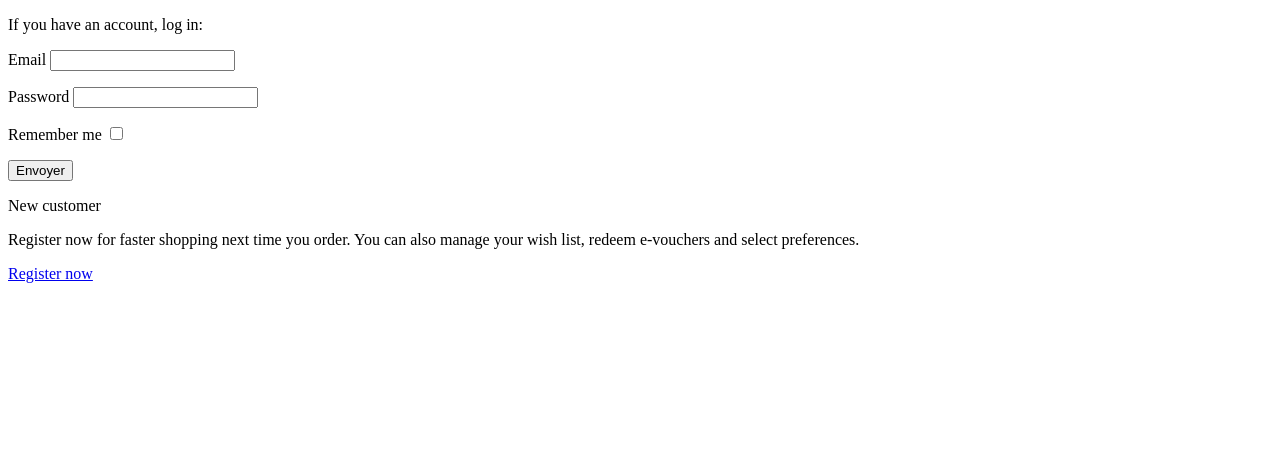
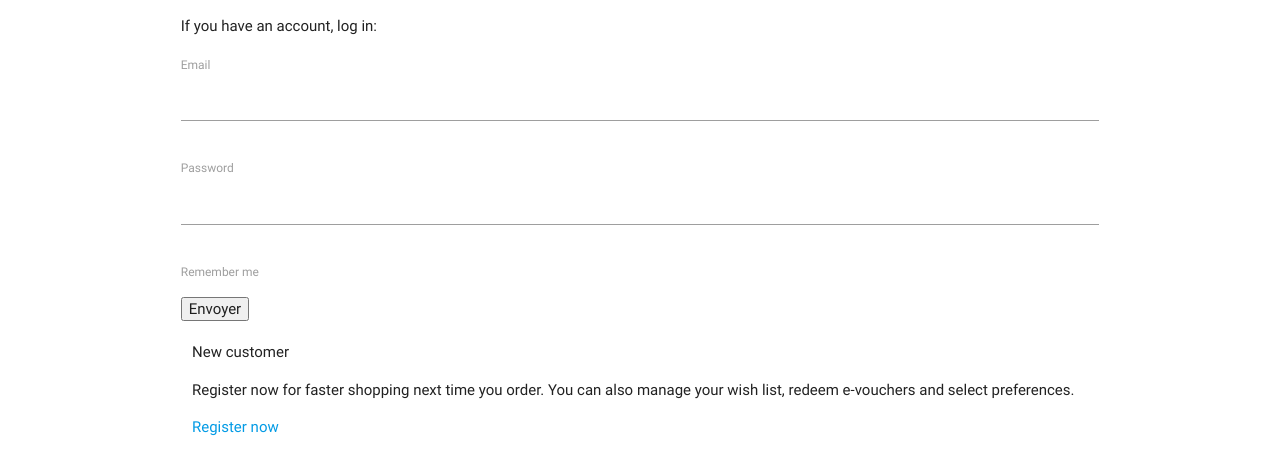
Before and after one commit to ngrt/Dream_Me, a PHP site: page /login.php in a window 1280 px wide. Shown: the top 475 px of the page. Run offline with PHP 8.4, Linux system fonts and the light colour scheme.

Commit message:
login --> bug si déjà connexté fixed

```diff
--- a/login.php
+++ b/login.php
@@ -9,7 +9,7 @@ $loginform = new Form_User(array(
 	'email', 'password')
 );
 
-if (isset($_COOKIE["username"]))
+if (isset($_COOKIE["username"]) || isset($_SESSION["username"]))
 {
 	header("Location:./index.php");
 }
@@ -52,9 +52,15 @@ if (isset($_POST["email"]) && isset($_POST["password"]))
 <head>
 	<meta charset="UTF-8">
 	<title>Login Dream</title>
+	<link rel="stylesheet" href="https://cdnjs.cloudflare.com/ajax/libs/materialize/0.100.2/css/materialize.min.css">
 </head>
 <body>
+
+	<div class="container">
+		<div class="row">
 			<p>If you have an account, log in:</p>
+
+			<div class="col-s12">
 			<form action="login.php" method="post">
 			<?php
 				echo $loginform->input_text('email', isset($_POST['email']) ? $_POST['email'] : null);
@@ -64,10 +70,17 @@ if (isset($_POST["email"]) && isset($_POST["password"]))
 			?>
 		</form>
 
+			</div>
+		</div>
+
+
+
 
 		<p>New customer</p>
 		<p>Register now for faster shopping next time you order. You can also manage your wish list, redeem e-vouchers and select preferences.</p>
 		<a href="./subscription.php">Register now</a>
+	</div>
+
 
 </body>
 </html>
```
Lines whose indentation alone changed are shown as unchanged.
